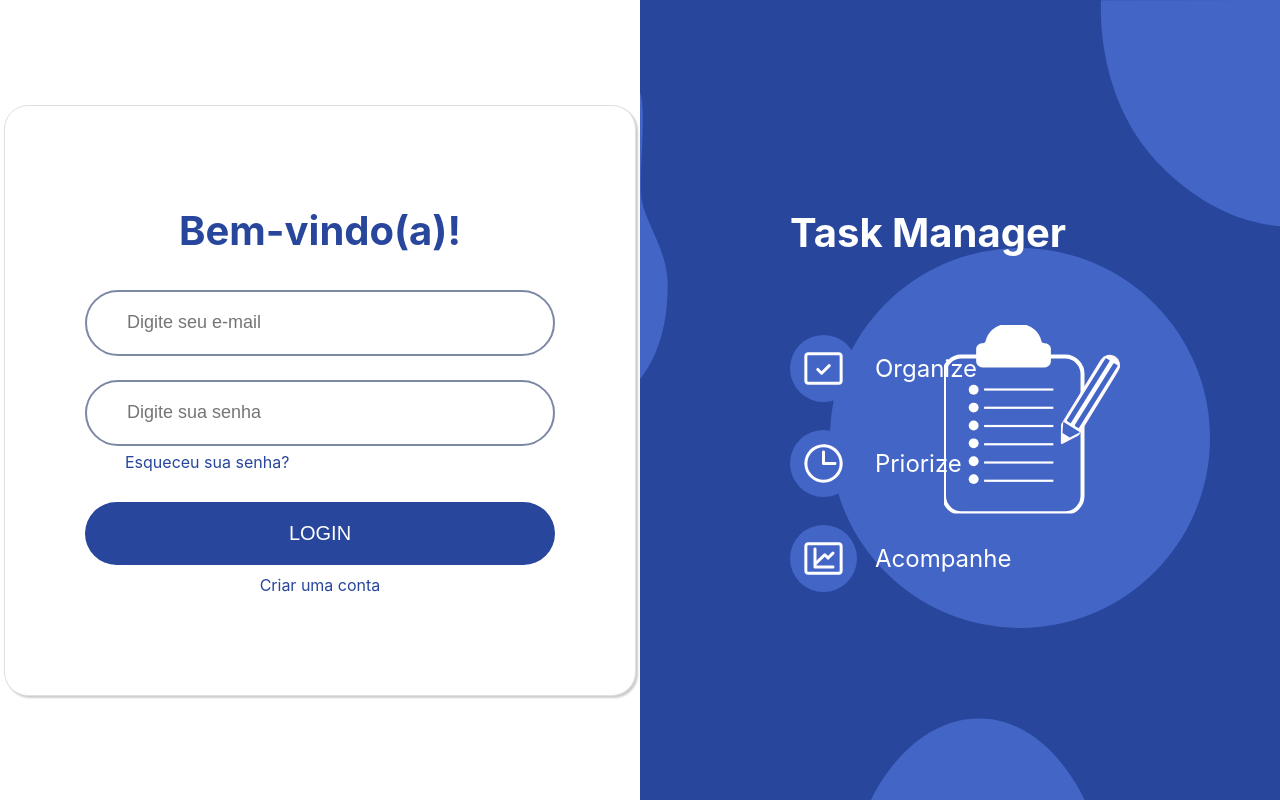
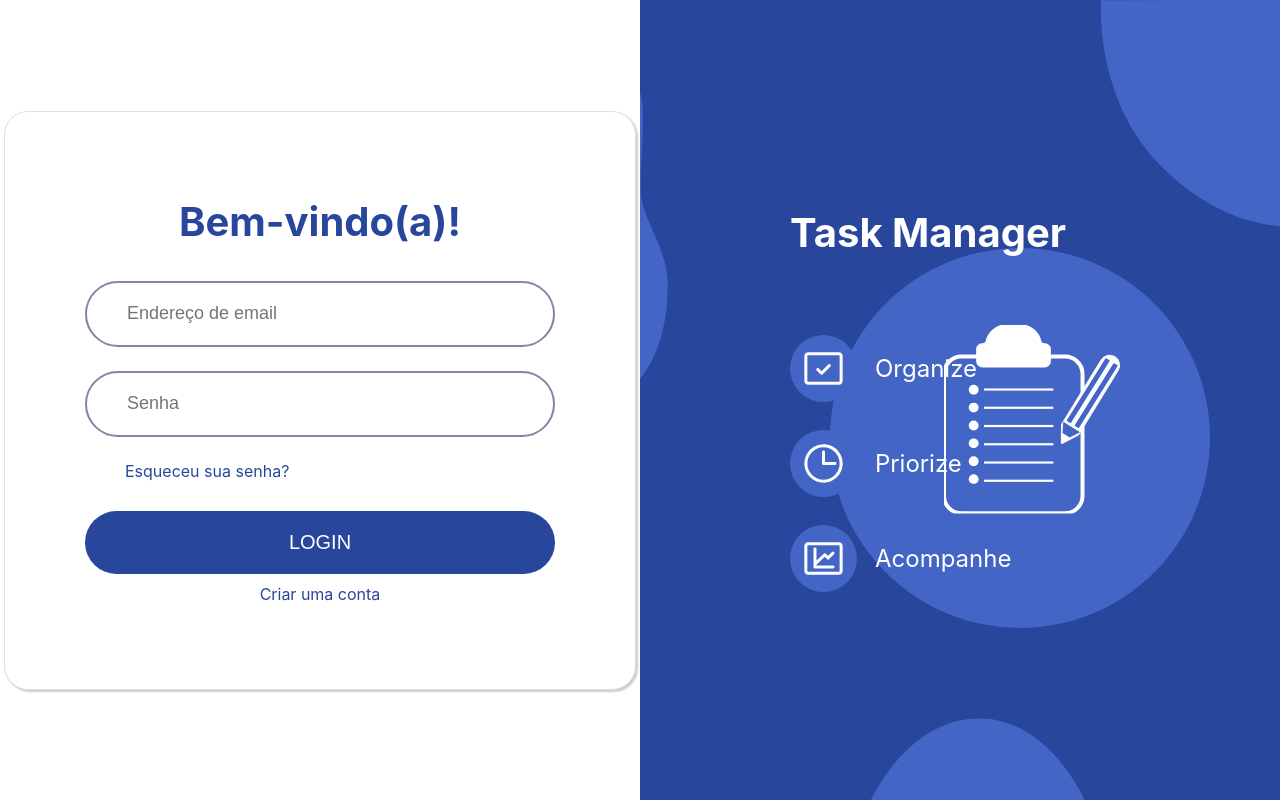
Before and after one commit to prestozin/TaskManager.Frontend, an Angular app: page /login in a window 1280 px wide. Built offline with nearby package versions, Linux system fonts and the light colour scheme.

Commit message:
Ajustes de components e tela de cadastro

```diff
--- a/src/app/components/auth-layout/auth-layout.html
+++ b/src/app/components/auth-layout/auth-layout.html
@@ -5,13 +5,13 @@
 
             <h2>{{ title() }}</h2>
 
-            <ng-content select="[auth-form]"></ng-content>
-
-            <a class="forgot-password" routerLink="/forgot-password"> {{ primaryLinkText() }}</a>
+            <div class="form-container">
+                <ng-content select="[auth-form]"></ng-content>
+            </div>
 
             <button class="primary-button" (click)="submit()">{{ primaryButtonText() }}</button>
 
-            <a class="create-account" routerLink="/register"> {{ secondaryLinkText() }}</a>
+            <a class="textLink" routerLink="/register"> {{ textLink() }}</a>
 
         </div>
 
--- a/src/app/components/auth-layout/auth-layout.scss
+++ b/src/app/components/auth-layout/auth-layout.scss
@@ -121,7 +121,7 @@ main {
             border: 1px solid #E1DEDE;
             box-shadow: 2px 2px 2px 0px #00000033;
             background-color: white;
-            padding: 100px 80px 100px 80px;
+            padding: 85px 80px 85px 80px;
 
             z-index: 2;
 
@@ -164,12 +164,7 @@ main {
                 }
             }
 
-            .forgot-password{
-                text-align:start;
-                padding: 6px 0px 30px 40px;
-            }
-
-            .create-account{
+            .textLink{
                 text-align:center;
                 padding-top: 10px;
             }
--- a/src/app/components/auth-layout/auth-layout.ts
+++ b/src/app/components/auth-layout/auth-layout.ts
@@ -10,8 +10,7 @@ import { Component, input, output } from '@angular/core';
 export class AuthLayoutComponent {
   title = input('');
   primaryButtonText = input('');
-  secondaryLinkText = input('');
-  primaryLinkText = input('');
+  textLink = input('');
   submitClicked = output<void>();
 
   submit(){
--- a/src/app/pages/login/login.html
+++ b/src/app/pages/login/login.html
@@ -1,23 +1,24 @@
 <app-auth-layout
 title = "Bem-vindo(a)!"
 primaryButtonText = "LOGIN"
-primaryLinkText = "Esqueceu sua senha?"
-secondaryLinkText = "Criar uma conta"
+textLink = "Criar uma conta"
 (submitClicked)="submit()">
 
     <form auth-form [formGroup]="loginForm">
 
         <app-primary-input
             type="email"
-            placeholder="Digite seu e-mail"
+            placeholder="Endereço de email"
             [control]="loginForm.controls.email">
         </app-primary-input>
 
         <app-primary-input
             type="password"
-            placeholder="Digite sua senha"
+            placeholder="Senha"
             [control]="loginForm.controls.password">
         </app-primary-input>
+
+        <a class="forgot-password" routerLink="/forgot-password"> Esqueceu sua senha? </a>
 
     </form>
 
--- a/src/app/pages/login/login.scss
+++ b/src/app/pages/login/login.scss
@@ -1,3 +1,6 @@
+@import "../../../styles/variables.scss";
+
+
 form {
     width: 100%;
     display: flex;
@@ -5,4 +8,20 @@ form {
     gap: 24px;
     align-items: center;
     padding-top: 35px;
+
+    .forgot-password{
+        text-align:start;
+        width: 100%;
+        padding-left:40px;
+        padding-bottom: 30px;
+
+        font-size: 16px;
+        font-weight: 400;
+        color: $primary-color;
+        cursor: pointer;
+
+        &:hover {
+            text-decoration: underline;
+        }
+    }
 }
--- a/src/app/pages/register/register.html
+++ b/src/app/pages/register/register.html
@@ -1,31 +1,32 @@
 <app-auth-layout
 title = "Crie sua conta"
 primaryButtonText = "REGISTRAR"
-secondaryLinkText = "Já tem uma conta? Faça login">
+textLink = "Já tem uma conta? Faça login"
+(submitClicked)="submit()">
 
 <form auth-form [formGroup]="registerForm">
 
         <app-primary-input
             type="text"
-            placeholder="Digite seu nome"
+            placeholder="Nome"
             [control]="registerForm.controls.name">
         </app-primary-input>
 
         <app-primary-input
             type="email"
-            placeholder="Digite seu e-mail"
+            placeholder="E-mail"
             [control]="registerForm.controls.email">
         </app-primary-input>
 
         <app-primary-input
             type="password"
-            placeholder="Digite sua senha"
+            placeholder="Senha"
             [control]="registerForm.controls.password">
         </app-primary-input>
 
         <app-primary-input
             type="password"
-            placeholder="Confirme sua senha"
+            placeholder="Confirmar senha"
             [control]="registerForm.controls.password">
         </app-primary-input>
 
--- a/src/app/pages/register/register.scss
+++ b/src/app/pages/register/register.scss
@@ -0,0 +1,11 @@
+@import "../../../styles/variables.scss";
+
+form {
+    width: 100%;
+    display: flex;
+    flex-direction: column;
+    gap: 24px;
+    align-items: center;
+    padding-top: 35px;
+    padding-bottom: 24px;
+}
--- a/src/app/pages/register/register.ts
+++ b/src/app/pages/register/register.ts
@@ -23,4 +23,7 @@ export class Register {
     confirmPassword: new FormControl<string>('', {nonNullable: true, validators: [Validators.required, Validators.minLength(6)]})
   });
 
+  submit() {
+    console.log(this.registerForm.value)
+  }
 }
```
